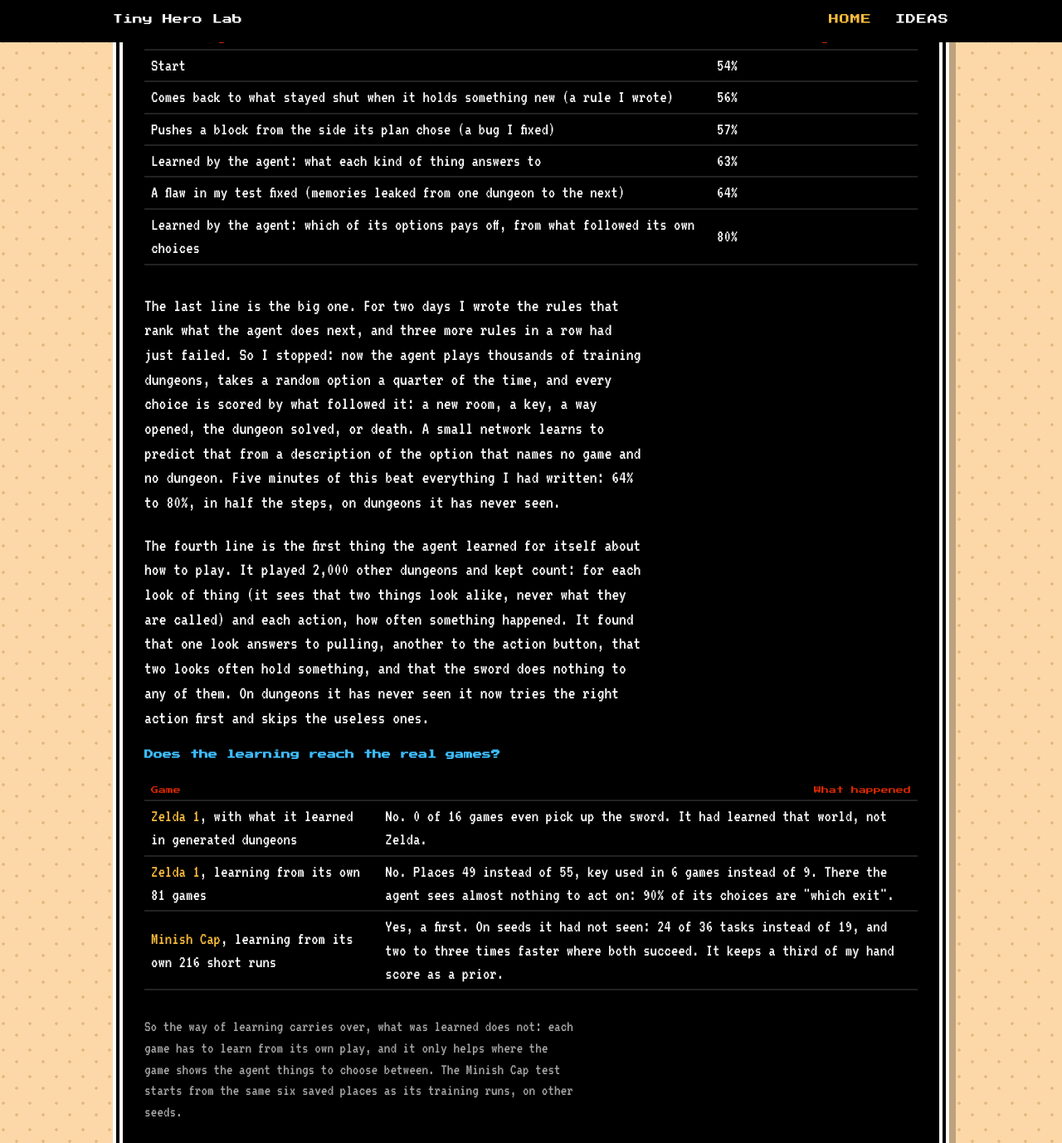
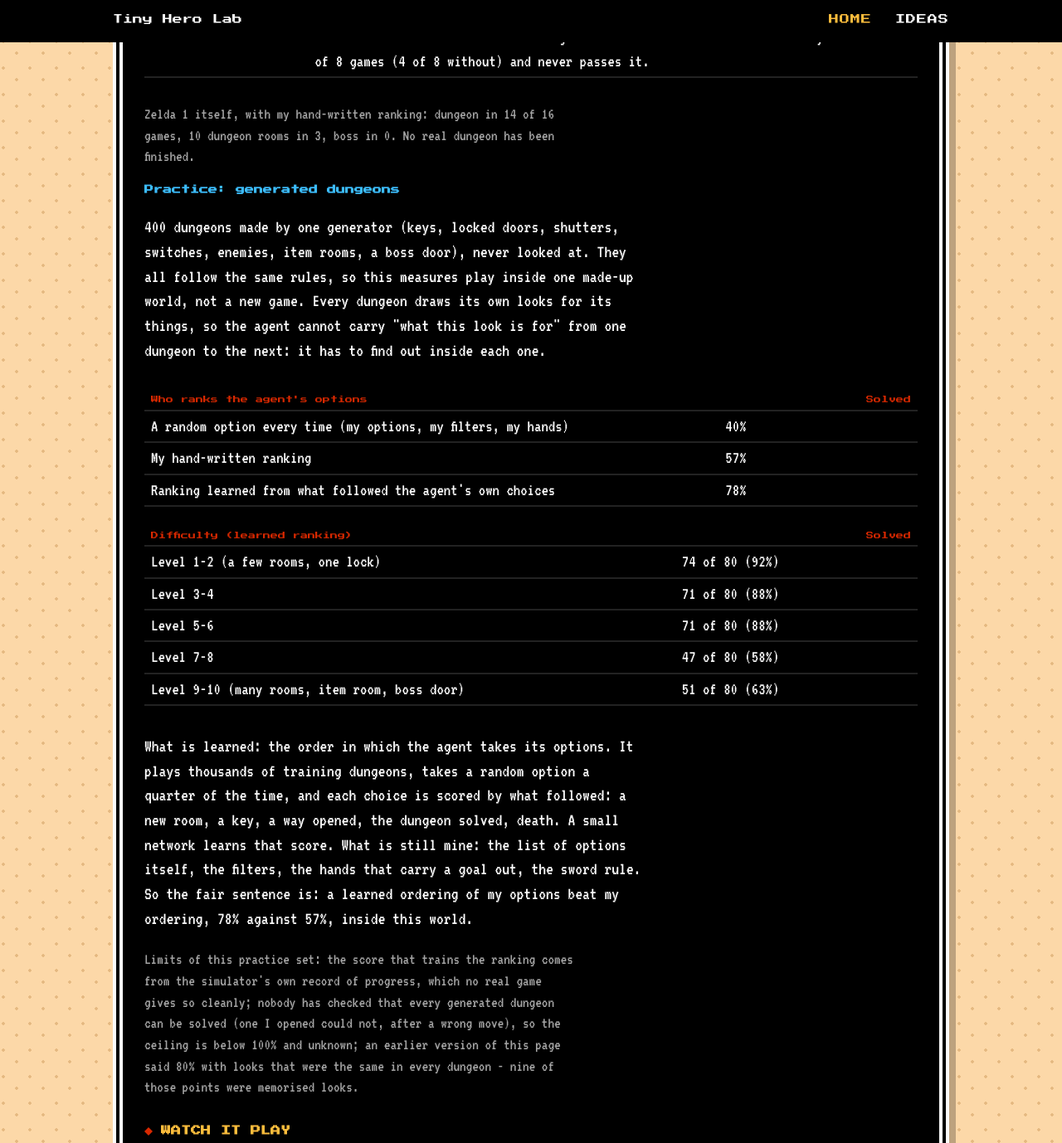
Before and after one commit to sofianedjerbi/zelda-agent-devblog, a Jekyll site: the page built from index.html, in a window 1280 px wide and 1400 px high, scrolled down 850 px, cut to the strip 0-1378 px from the top of the window. Shown: the whole strip at 83% size. Built offline with Jekyll 4.4.1, drawn with Linux system fonts in a browser that asks for light colours; some of the changed text lies outside the part shown.

Commit message:
Home rewritten after a critic's attack: real games first, practice dungeons 78% with looks drawn anew, Minish Cap 'not shown yet'
Co-Authored-By: Claude Fable 5.2 <noreply@anthropic.com>
Claude-Session: https://claude.ai/code/session_011zaXs3MpTYuwKudv5WyDZs

```diff
--- a/_data/lessons.yml
+++ b/_data/lessons.yml
@@ -1,6 +1,10 @@
 # Rules I learned the hard way. Read at every step back.
 - rule: "Never train blind: check the real KPI during training, stop early if it doesn't move."
   why: "User rule. Reflex v1 trained 40 minutes on its own reward, then turned out barely better than standing still. Every training run now runs the combat test every 30k steps against 'stand still' and stops if it isn't ahead by the third check."
+- rule: "Before a big number goes on the home page, have it attacked by someone who did not produce it."
+  why: "80% on never-seen dungeons was partly memorised looks (71% once every dungeon drew its own), and the Minish Cap 'win' was 5 runs on the same start places. I found neither; a read-only critic found both in two minutes."
+- rule: "A practice world must not let the agent carry facts from one episode to the next, or it learns the world and not the skill."
+  why: "With the same looks in every generated dungeon the agent learned a 30-line table of that simulator. A new game looks new: draw new looks every time and make it find out."
 - rule: "When a third rule in a row fails, stop writing rules: give the agent the options and the outcomes and let it learn the ranking."
   why: "Carry, danger and the Minish table all failed in one evening. A network trained on what followed the agent's own choices took never-seen dungeons from 64% to 80% in five minutes."
 - rule: "Judge on dungeons nobody has looked at. One dungeon solved is not a skill."
--- a/_data/tried.yml
+++ b/_data/tried.yml
@@ -2,7 +2,8 @@
 # switch = how to turn it on/off in ~/minish-rl (ZL_<NAME>); result = measured; lesson = what not to do again.
 - phase: "Judged on dungeons never seen (from Nov 13)"
   items:
-    - {name: "The same learner on Minish Cap's own play", switch: "GV (per game)", status: kept, result: "Minish Cap shows the agent many things to act on, so there is something to rank. It learned from 216 short runs on other seeds (13,939 scored choices; gains: a new room, the game's story score going up, the task done). Learned alone: 12 of 24 on the usual check, and the lever puzzle lost (0 of 4). Learned plus a third of my hand score: 16 of 24, the same count as before, and much faster: field to town in 83 actions (about 290), village to woods in about 550 (about 1,090), out of the barrel in 80 to 143 (about 200); the lever puzzle solved but slower. On seeds neither had seen: 24 of 36 against 19 of 36", lesson: "First time something the agent learned by itself wins in a real game. It needed a game where it sees options, and my score kept as a prior. Caveat: the test starts from the same six saved places as the training runs, on other seeds."}
+    - {name: "A critic attacks the new method", status: kept, result: "I asked a second agent, read-only, to find what was wrong or oversold. It was right on most points. (1) The 'looks' were the simulator's own kinds renamed, the same in every dungeon: the agent memorised them. Test: draw new looks in every dungeon. 80% fell to 71%; retrained so that it finds out inside each dungeon what a look answers to, 78% (my ranking 57%, a random option 40%). (2) The Minish Cap win is not shown: same six start places in training and test, runs nearly identical from seed to seed, the training told when a task was done, 24 against 19 of 36 is chance one time in three. (3) 'The learner beat my rules' was too strong: it orders options that I wrote. (4) Nobody checked that every generated dungeon can be solved. (5) The training score comes from the simulator's own ledger. The home page is rewritten around this", lesson: "Ask for the attack before believing the number. The strongest claim was the weakest."}
+    - {name: "The same learner on Minish Cap's own play", switch: "GV (per game)", status: kept, result: "Minish Cap shows the agent many things to act on, so there is something to rank. It learned from 216 short runs on other seeds (13,939 scored choices; gains: a new room, the game's story score going up, the task done). Learned alone: 12 of 24 on the usual check, and the lever puzzle lost (0 of 4). Learned plus a third of my hand score: 16 of 24, the same count as before, and much faster: field to town in 83 actions (about 290), village to woods in about 550 (about 1,090), out of the barrel in 80 to 143 (about 200); the lever puzzle solved but slower. On seeds neither had seen: 24 of 36 against 19 of 36", lesson: "Not shown yet (see the critic's entry above): same start places in training and test, near-identical runs, too few of them. It needs new start places, no task-done signal in training, and more runs."}
     - {name: "Does what it learned in generated dungeons work in Zelda 1 as it is?", status: rejected, result: "no. With the ranking learned only on generated dungeons, 0 of 16 games even pick up the sword, places 29 instead of 55, game overs three times as many", lesson: "It learned that world, not Zelda in general. Each game has to learn from its own play; what carries over is the way of learning."}
     - {name: "The same learner on Zelda 1's own play", status: rejected, result: "the real game marks gains too: a place never seen, a key, the game's own score going up. Trained on 81 full games on other seeds (87,850 scored choices), checked on the usual 16: places 49 (55), dungeon 11 of 16 (14), key used 6 (9), dungeon rooms 4.1 (6.6); only the second item is better, 7 (3). Why: 90% of the agent's choices in Zelda 1 are 'which exit of this room', and it almost never sees a thing to act on (21 times in 59,000 choices). There is nothing for a learner to rank", lesson: "Learning won where the agent sees many options. In Zelda 1 the limit is what it sees, and the travel between rooms, which my rules still decide."}
     - {name: "Learned: which option to take, from what followed its own choices", switch: GV, status: kept, result: "after three of my rules failed in a row I stopped writing rules for 'what next'. The agent's options stay the same; what ranks them is learned. It plays 3,000 training dungeons per round, takes a random option a quarter of the time, and each choice is scored by what followed: first-time gains (a room, a key, a way opened), the dungeon solved, death. A small network learns that score from 33 numbers that name no game. Six rounds, five minutes, the set I may look at checked after every round: 256 -> 319 of 400. Never-opened set, run once: 64% -> 80% (322 of 400), median steps 949 -> 439, deaths 52 -> 32, hardest levels 27 -> 49 of 80", lesson: "The learner beat two days of my rules in five minutes. Give it the options and the outcomes; do not write the ranking."}
@@ -14,7 +15,7 @@
     - {name: "Learned seeing: a kind of wall seen opening is a kind that can open", switch: OPENS, status: kept, result: "the real games showed the agent no shut doors, only walls. Now when ground it could not walk on turns into ground it can, at the same spot, it remembers that kind and sees every tile of it as a shut passage, in every room. No label from me. First version learned every rock and tree (walking into a cave swaps the whole screen): dungeon reached in 2 of 16 games. Fixed to small changes inside one room. Zelda 1, 16 games: 10 dungeon rooms 3 vs 2, dungeon rooms 6.6 vs 6.2, game overs 5.3 vs 5.0", lesson: "A learned rule needs the same 16 games as a written one: the first version was a disaster."}
     - {name: "Push plans: push from the side the plan walked to", status: kept, result: "the bench counts goals by kind: 'bring a block to a switch' worked in 5 of 497 plans. The hands walked round the block to a side picked by a counter meant for experiments. Fixed: 54 of 505. Dungeons I may look at 59% -> 60%, never-opened 56% -> 57% (228 of 400, inside the noise). Minish Cap check the same; Zelda 1: 16 games identical (it never pushes a block there)"}
     - {name: "Come back to what stayed shut when I hold something new", switch: HELD, status: kept, result: "the bench counts by itself what was left shut in failed dungeons: 49 of 184 had a locked door with a key in hand, 27 a web with the item for it, 14 the boss door with its key. Now a failed try on a shut passage is remembered with what Link held; holding something else makes it new again. Dungeons I may look at: 54% -> 59%. Dungeons nobody opens: 54% -> 56% (225 of 400). Zelda 1: 16 games identical to the last number. Minish Cap check the same", lesson: "The rule never fires in Zelda 1: its adapter shows no shut passages, only walls. The generated dungeons hand the agent things the real games do not show it. A gain here is a gain in deciding, not yet in seeing."}
-    - {name: "Bench of generated dungeons nobody looks at", status: kept, result: "400 test dungeons in 8 seconds, same brain, same planner as the real games. Start: 54% solved (levels 1-2: 79%, levels 9-10: 30%); a separate set of 400 I may look at gives the same 54%", lesson: "The yardstick was one dungeon of one game. This one cannot be memorised."}
+    - {name: "Bench of generated dungeons nobody looks at", status: kept, result: "400 test dungeons in 8 seconds, same brain, same planner as the real games. Start: 54% solved (levels 1-2: 79%, levels 9-10: 30%); a separate set of 400 I may look at gives the same 54%", lesson: "The yardstick was one dungeon of one game. The layouts of this one cannot be memorised; its rules can, and were (see the critic's entry)."}
     - {name: "Two-way crossing memory (arriving through a door teaches how to leave by it)", switch: CROSS2, status: off, result: "16 Zelda 1 games: dungeon 13 vs 14 and 10,000 steps later, map or compass 2 vs 4. No gain"}
 - phase: "After the review: skills judged on saved scenarios (Nov 12)"
   items:
--- a/_data/unseen.yml
+++ b/_data/unseen.yml
@@ -1,22 +1,17 @@
-# tools/dungeon_bench.py --set test --n 400 (3,000 steps each). Generated dungeons nobody has looked at. Updated 2026-11-13.
-model: "current model"
-solved: 322
+# tools/dungeon_bench.py --set test --n 400 (3,000 steps each), looks drawn anew in every dungeon. Updated 2026-11-13.
+solved: 314
 total: 400
-pct: 80
-pct_long: 82   # with 10,000 steps
-died: 32
-out_of_steps: 46
-start: 54      # where this number started, 13 Nov
+pct: 78
+hand: 57
+died: 38
+out_of_steps: 48
 levels:
-  - {level: "1-2 (a few rooms, one lock)", solved: 73, total: 80}
+  - {level: "1-2 (a few rooms, one lock)", solved: 74, total: 80}
   - {level: "3-4", solved: 71, total: 80}
   - {level: "5-6", solved: 71, total: 80}
-  - {level: "7-8", solved: 58, total: 80}
-  - {level: "9-10 (many rooms, item room, boss door)", solved: 49, total: 80}
+  - {level: "7-8", solved: 47, total: 80}
+  - {level: "9-10 (many rooms, item room, boss door)", solved: 51, total: 80}
 history:
-  - {what: "Start", pct: 54}
-  - {what: "Comes back to what stayed shut when it holds something new (a rule I wrote)", pct: 56}
-  - {what: "Pushes a block from the side its plan chose (a bug I fixed)", pct: 57}
-  - {what: "Learned by the agent: what each kind of thing answers to", pct: 63}
-  - {what: "A flaw in my test fixed (memories leaked from one dungeon to the next)", pct: 64}
-  - {what: "Learned by the agent: which of its options pays off, from what followed its own choices", pct: 80}
+  - {what: "A random option every time (my options, my filters, my hands)", pct: 40}
+  - {what: "My hand-written ranking", pct: 57}
+  - {what: "Ranking learned from what followed the agent's own choices", pct: 78}
--- a/index.html
+++ b/index.html
@@ -5,29 +5,32 @@ layout: default
   <h1>Devlog<span class="sub">an AI learning to finish any Zelda, on one Mac</span></h1>
   <p>Goal: an AI that finishes any top-down Zelda, on one Mac, with local models only. It must learn skills, not memorise a game. The brain is the same for every Zelda; each game needs a small adapter that reads its memory (position, room map, health, items).</p>
 
-  <h2>The number that counts: dungeons it has never seen</h2>
-  <p>The goal is an agent that knows how to play, not one that got one dungeon solved. So the first number here is no longer Zelda 1. It is how many dungeons the same agent solves when it has never seen them and I have never looked at them: {{ site.data.unseen.total }} generated dungeons with keys, locked doors, shutters, switches, enemies, item rooms and a boss door.</p>
+  <h2>Where it stands, honestly</h2>
+  <p>The goal is an agent that knows how to play any Zelda. It does not yet. Two things are measured: the real games, which are the goal, and a set of generated dungeons, which are practice. A critic I asked to attack this page found the practice number oversold; this version is the corrected one.</p>
+
+  <h3>The real games</h3>
   <div class="scroll"><table class="kpi tried">
-    <tr><th>Difficulty</th><th>Solved</th></tr>
-    {% for l in site.data.unseen.levels %}<tr><td class="lab">Level {{ l.level }}</td><td class="lab">{{ l.solved }} of {{ l.total }} ({{ l.solved | times: 100 | divided_by: l.total }}%)</td></tr>
-    {% endfor %}<tr><td class="lab"><b>All</b></td><td class="lab"><b>{{ site.data.unseen.solved }} of {{ site.data.unseen.total }} ({{ site.data.unseen.pct }}%)</b></td></tr>
+    <tr><th>Game</th><th>What happened when the agent learned to rank its own options</th></tr>
+    <tr><td class="lab"><b>Zelda 1</b>, with what it learned in generated dungeons</td><td class="lab">Fails. 0 of 16 games even pick up the sword. It had learned that world, not Zelda.</td></tr>
+    <tr><td class="lab"><b>Zelda 1</b>, learning from its own 81 games</td><td class="lab">Loses. Places 49 instead of 55, key used in 6 games instead of 9. The agent sees almost nothing to act on there: 90% of its choices are "which exit".</td></tr>
+    <tr><td class="lab"><b>Minish Cap</b>, learning from its own 216 short runs</td><td class="lab">Not shown yet. 24 of 36 tasks instead of 19, and faster, but: the test starts from the same six saved places as the training, the runs are nearly identical from seed to seed, the training was told when each task was done, and 24 against 19 can happen by chance one time in three. From the game's start it reaches the first story wall in 8 of 8 games (4 of 8 without) and never passes it.</td></tr>
   </table></div>
+  <p class="note">Zelda 1 itself, with my hand-written ranking: dungeon in 14 of 16 games, 10 dungeon rooms in 3, boss in 0. No real dungeon has been finished.</p>
+
+  <h3>Practice: generated dungeons</h3>
+  <p>{{ site.data.unseen.total }} dungeons made by one generator (keys, locked doors, shutters, switches, enemies, item rooms, a boss door), never looked at. They all follow the same rules, so this measures play inside one made-up world, not a new game. Every dungeon draws its own looks for its things, so the agent cannot carry "what this look is for" from one dungeon to the next: it has to find out inside each one.</p>
   <div class="scroll"><table class="kpi tried">
-    <tr><th>What changed</th><th>Never-seen dungeons solved</th></tr>
+    <tr><th>Who ranks the agent's options</th><th>Solved</th></tr>
     {% for h in site.data.unseen.history %}<tr><td class="lab">{{ h.what }}</td><td class="lab">{{ h.pct }}%</td></tr>
     {% endfor %}
   </table></div>
-  <p>The last line is the big one. For two days I wrote the rules that rank what the agent does next, and three more rules in a row had just failed. So I stopped: now the agent plays thousands of training dungeons, takes a random option a quarter of the time, and every choice is scored by what followed it: a new room, a key, a way opened, the dungeon solved, or death. A small network learns to predict that from a description of the option that names no game and no dungeon. Five minutes of this beat everything I had written: 64% to 80%, in half the steps, on dungeons it has never seen.</p>
-  <p>The fourth line is the first thing the agent learned for itself about how to play. It played 2,000 other dungeons and kept count: for each look of thing (it sees that two things look alike, never what they are called) and each action, how often something happened. It found that one look answers to pulling, another to the action button, that two looks often hold something, and that the sword does nothing to any of them. On dungeons it has never seen it now tries the right action first and skips the useless ones.</p>
-  <h3>Does the learning reach the real games?</h3>
   <div class="scroll"><table class="kpi tried">
-    <tr><th>Game</th><th>What happened</th></tr>
-    <tr><td class="lab"><b>Zelda 1</b>, with what it learned in generated dungeons</td><td class="lab">No. 0 of 16 games even pick up the sword. It had learned that world, not Zelda.</td></tr>
-    <tr><td class="lab"><b>Zelda 1</b>, learning from its own 81 games</td><td class="lab">No. Places 49 instead of 55, key used in 6 games instead of 9. There the agent sees almost nothing to act on: 90% of its choices are "which exit".</td></tr>
-    <tr><td class="lab"><b>Minish Cap</b>, learning from its own 216 short runs</td><td class="lab">Yes, a first. On seeds it had not seen: 24 of 36 tasks instead of 19, and two to three times faster where both succeed. It keeps a third of my hand score as a prior.</td></tr>
+    <tr><th>Difficulty (learned ranking)</th><th>Solved</th></tr>
+    {% for l in site.data.unseen.levels %}<tr><td class="lab">Level {{ l.level }}</td><td class="lab">{{ l.solved }} of {{ l.total }} ({{ l.solved | times: 100 | divided_by: l.total }}%)</td></tr>
+    {% endfor %}
   </table></div>
-  <p class="note">So the way of learning carries over, what was learned does not: each game has to learn from its own play, and it only helps where the game shows the agent things to choose between. The Minish Cap test starts from the same six saved places as its training runs, on other seeds.</p>
-  <p class="note">Of the ones it fails, it dies in {{ site.data.unseen.died }} and runs out of steps in {{ site.data.unseen.out_of_steps }}. With three times the steps: {{ site.data.unseen.pct_long }}%. These dungeons are a simple grid world, not a real game: a good score here is needed, not enough. It started at {{ site.data.unseen.start }}% on 13 Nov. What the agent learns by itself today: its map, which ground is wall or door, which kinds of wall can open, what hurts, where each room crossing worked, and (in these dungeons) what each kind of thing answers to and which option to take next. What I wrote by hand: how goals are ranked, the sword rule, the thresholds. From now on a change counts only if this number goes up, and the real games do not go down.</p>
+  <p>What is learned: the order in which the agent takes its options. It plays thousands of training dungeons, takes a random option a quarter of the time, and each choice is scored by what followed: a new room, a key, a way opened, the dungeon solved, death. A small network learns that score. What is still mine: the list of options itself, the filters, the hands that carry a goal out, the sword rule. So the fair sentence is: a learned ordering of my options beat my ordering, {{ site.data.unseen.pct }}% against {{ site.data.unseen.hand }}%, inside this world.</p>
+  <p class="note">Limits of this practice set: the score that trains the ranking comes from the simulator's own record of progress, which no real game gives so cleanly; nobody has checked that every generated dungeon can be solved (one I opened could not, after a wrong move), so the ceiling is below 100% and unknown; an earlier version of this page said 80% with looks that were the same in every dungeon - nine of those points were memorised looks.</p>
 
   <h2>Watch it play</h2>
   <figure class="show">
```
